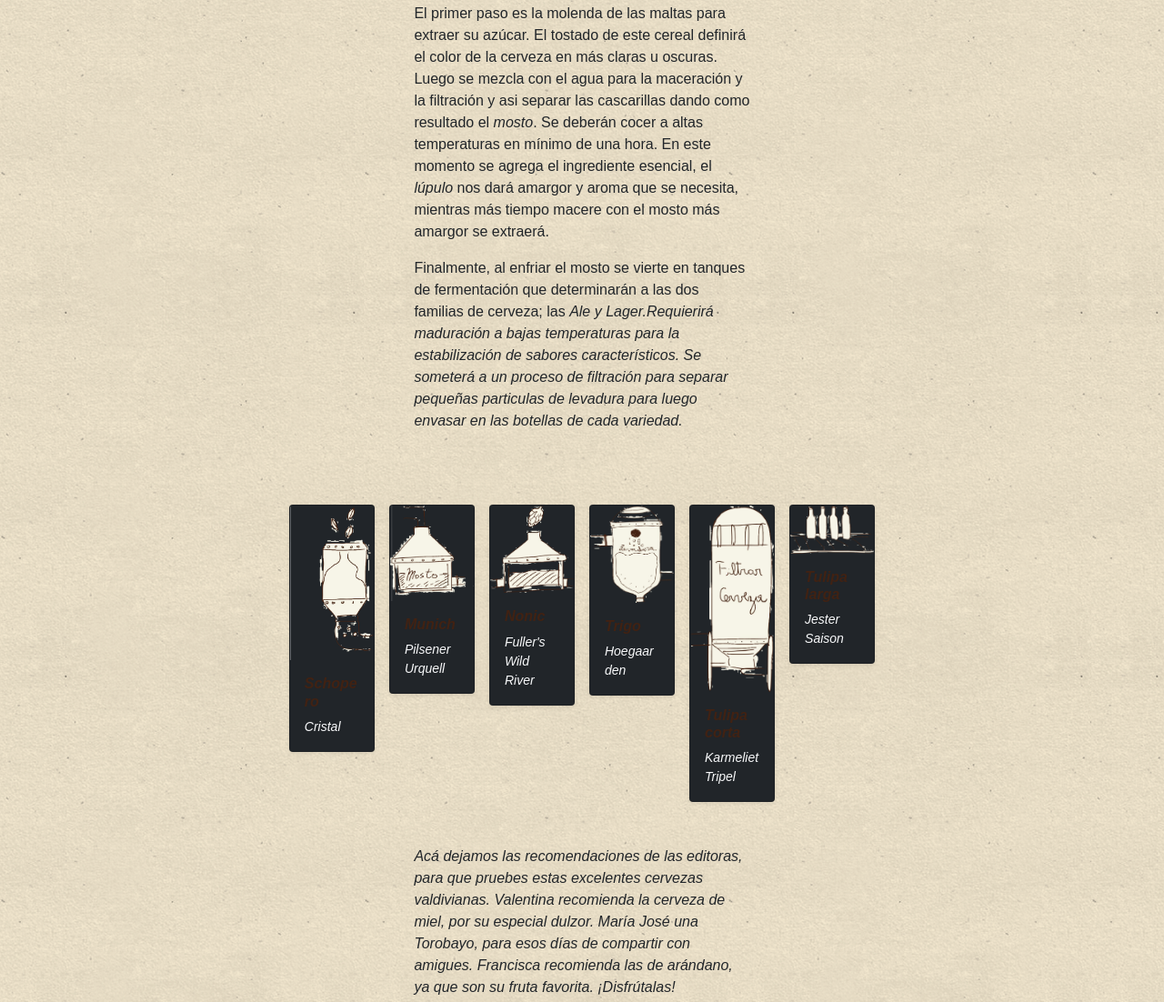
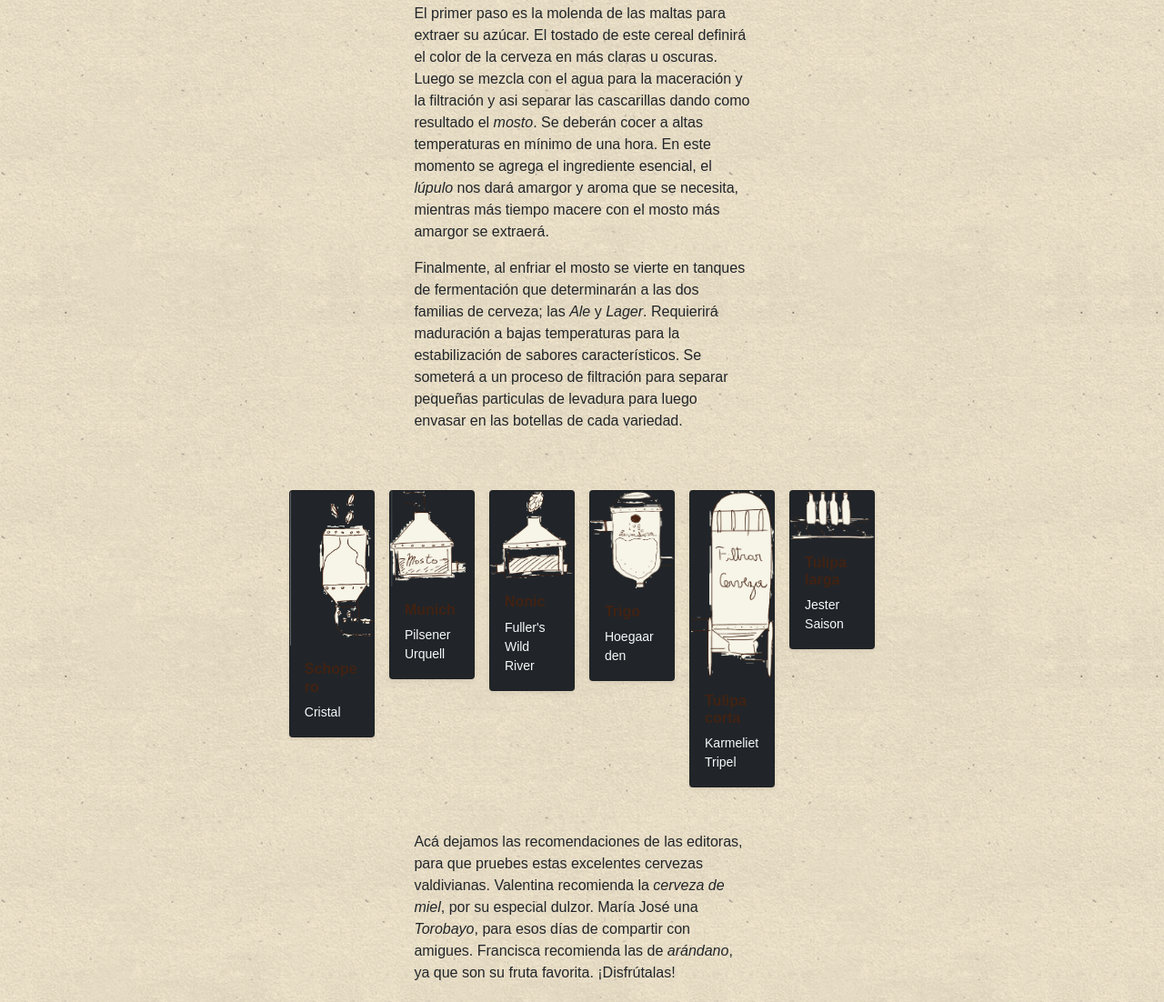
Before and after one commit to CoteSoto/Infografia-Digital-08, a plain HTML site: page index.html in a window 1280 px wide. Shown: the part 2312-3414 px from the top of the page at 91% size. Drawn offline with nearby package versions, Linux system fonts and the light colour scheme.

Commit message:
Update index.html

```diff
--- a/index.html
+++ b/index.html
@@ -161,7 +161,7 @@
 
 
 
-                        <p>Finalmente, al enfriar el mosto se vierte en tanques de fermentación que determinarán a las dos familias de cerveza; las <em>Ale<em> y <em>Lager<em>.Requierirá maduración a bajas temperaturas para la estabilización de sabores característicos. Se someterá a un proceso de filtración para separar pequeñas particulas de levadura para luego envasar en las botellas de cada variedad.</p>
+                        <p>Finalmente, al enfriar el mosto se vierte en tanques de fermentación que determinarán a las dos familias de cerveza; las <em>Ale</em> y <em>Lager</em>. Requierirá maduración a bajas temperaturas para la estabilización de sabores característicos. Se someterá a un proceso de filtración para separar pequeñas particulas de levadura para luego envasar en las botellas de cada variedad.</p>
 
 
                     </div>
@@ -225,7 +225,7 @@
                 </div>
                 <div class="row g-3 my-3">
                     <div class="col-11 col-sm-10 col-md-9 col-lg-8 col-xl-7 mx-auto">
-                        <p>Acá dejamos las recomendaciones de las editoras, para que pruebes estas excelentes cervezas valdivianas. Valentina recomienda la cerveza de miel, por su especial dulzor. María José una Torobayo, para esos días de compartir con amigues. Francisca recomienda las de arándano, ya que son su fruta favorita. ¡Disfrútalas! </p>
+                        <p>Acá dejamos las recomendaciones de las editoras, para que pruebes estas excelentes cervezas valdivianas. Valentina recomienda la <em>cerveza de miel</em>, por su especial dulzor. María José una <em>Torobayo</em>, para esos días de compartir con amigues. Francisca recomienda las de <em>arándano</em>, ya que son su fruta favorita. ¡Disfrútalas! </p>
                         <img src="img/cierre.png" class="w-100 my-5">
                     </div>
                 </div>
@@ -235,7 +235,6 @@
                 <div class="row mt-5 py-3">
                     <div class="col-12">
                         <p class="d-flex justify-content-between small p-1 m-0">
-                            <!--reemplaza el # que sigue con la URL de tu cuenta en GitHub-->
                             <a href="https://github.com/CoteSoto">Madrid, Villalón, Soto</a>
                             <a href="https://github.com/profesorfaco/dno075-2021-1/">Infografía Digital v2</a>
                             <a href="https://github.com/profesorfaco/dno075-2021-1/tree/main/clase-06" class="d-none d-lg-inline">Lunes 3 de mayo, 2021</a>
```
